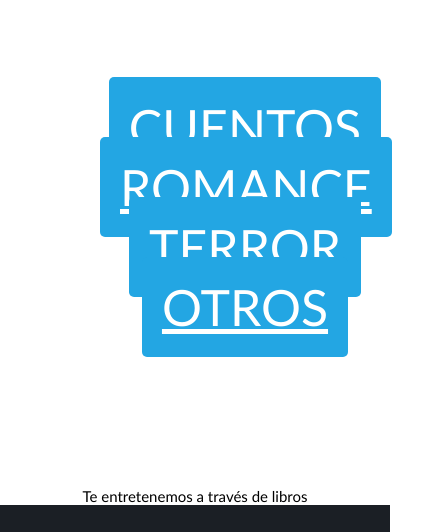
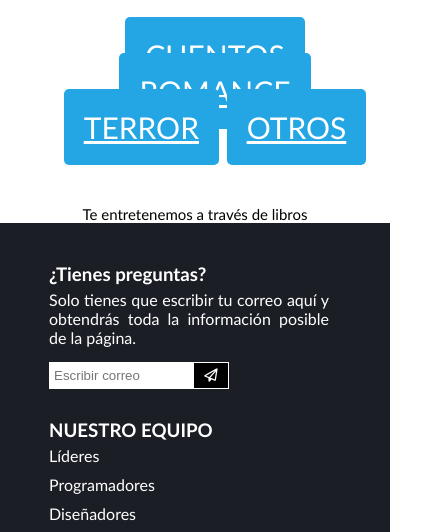
Before and after one commit to Most-Killah-Educacion/Most-Killah-Educacion.github.io, a plain HTML site: page inicio.html in a window 390 px wide. Shown: the part 216-748 px from the top of the page, 440 px wide, since content can reach past the window. Drawn offline with Linux system fonts and the light colour scheme; files that its build step writes are made by us from their sources.

Commit message:
fdgfdg
sfddgvfcg

```diff
--- a/estilos/secciones-estilo.css
+++ b/estilos/secciones-estilo.css
@@ -1,15 +1,17 @@
 .SECCION {
     width: 100%;
-    margin: 50px;
-    padding: 50px;
+    margin-bottom: 40px;
+    margin-top: 40px;
+    padding-top: 40px;
+    padding-bottom: 40px;
     height: 100%;
     text-align: center;
-    font-size: 50px;
+    font-size: 40px;
 }
 
 .eslogan {
-    margin-top: 50px;
-    padding-top: 50px;
+    margin-top: 40px;
+    padding-top: 40px;
 }
 
 
@@ -20,3 +22,29 @@ height: 1500px;
     display: block;
 
 }
+
+
+@media (max-width: 1000px) {
+    .SECCION {
+        width: 100%;
+        margin: 20px;
+        padding: 20px;
+        height: 100%;
+        text-align: center;
+        font-size: 30px;
+    }
+
+    .eslogan {
+        margin-top: 20px;
+        padding-top: 20px;
+    }
+
+
+    .imagen-cuentos{
+    width: 1500px;
+    height: 1500px;
+        object-fit: cover;
+        display: block;
+
+    }
+}
```
